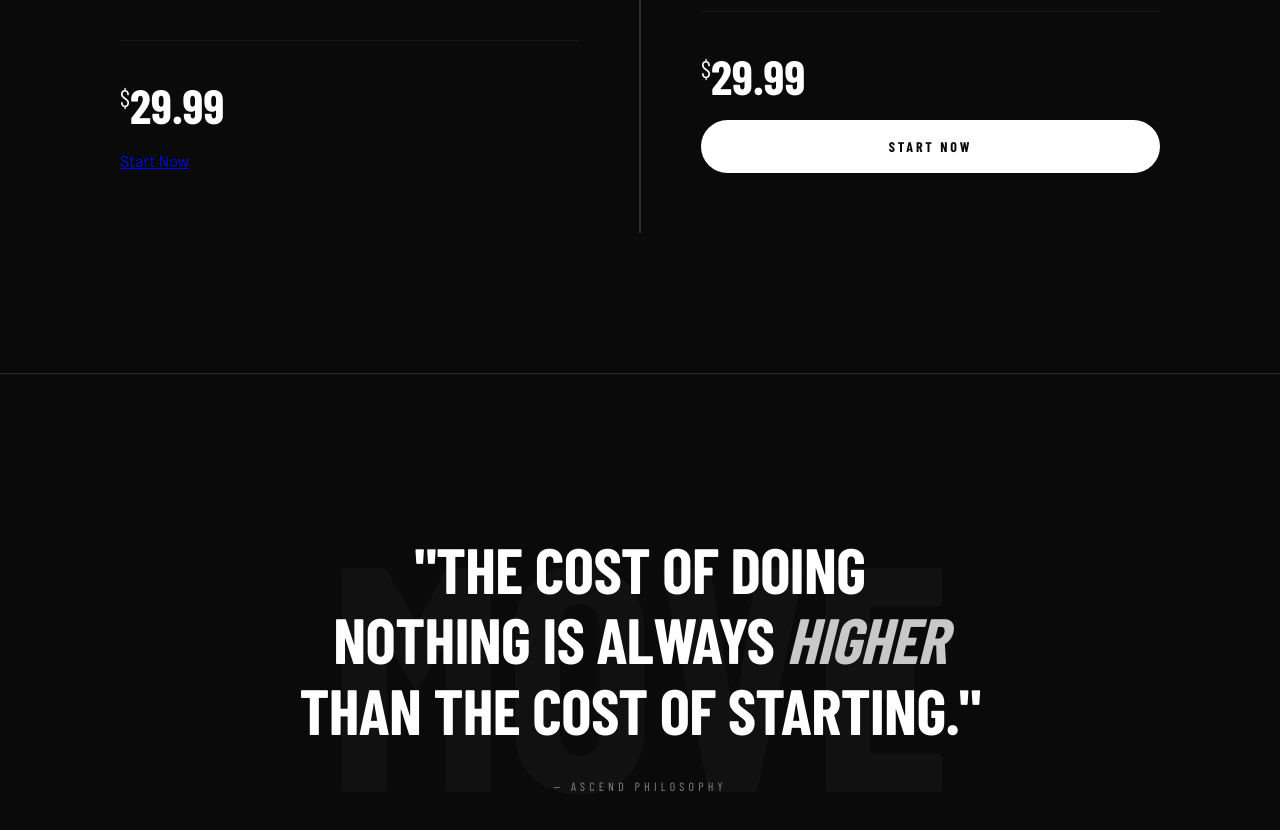
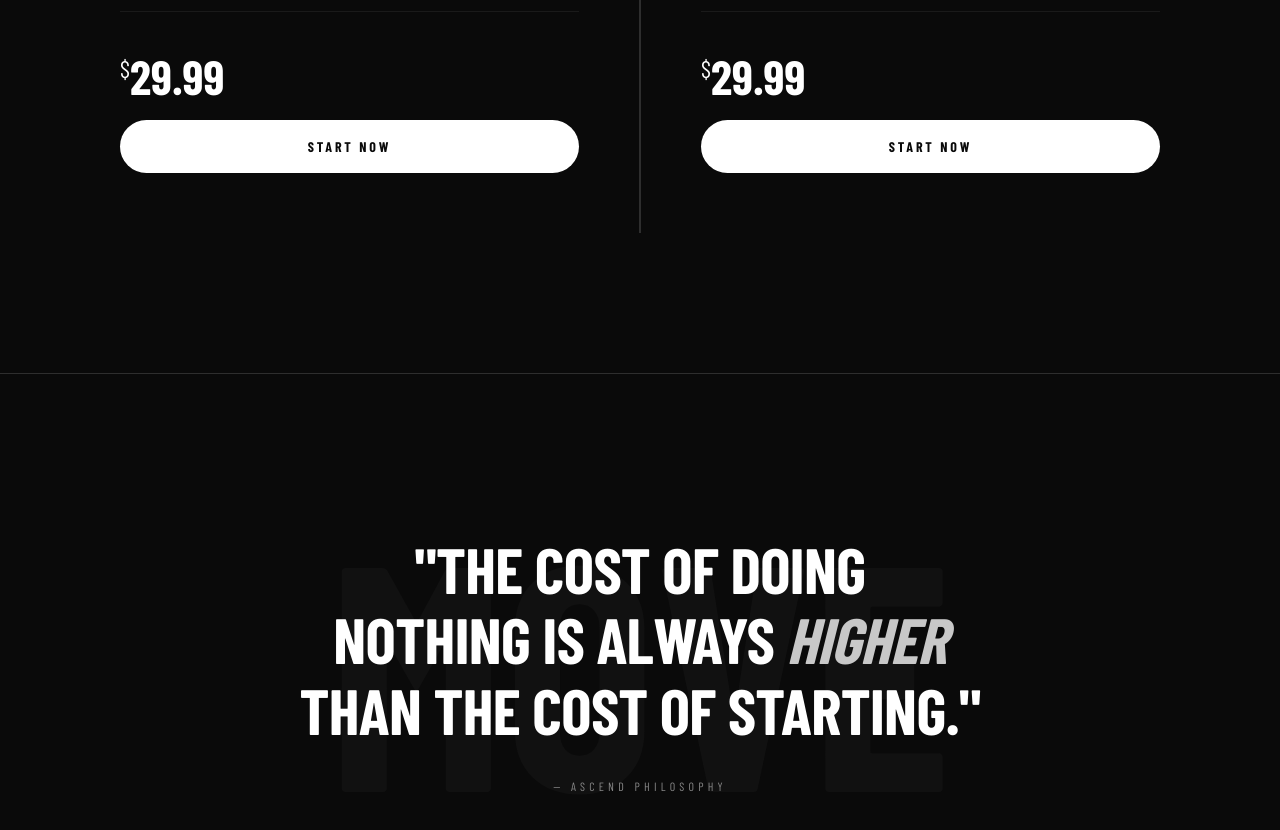
Before and after one commit to StartAscending/AscendCourse, a plain HTML site: page index.html in a window 1280 px wide. Shown: the part 2800-3630 px from the top of the page. Drawn offline with nearby package versions, Linux system fonts and the light colour scheme; a web font is replaced by a local one.

Commit message:
Update index.html

```diff
--- a/index.html
+++ b/index.html
@@ -776,7 +776,7 @@
       <div class="product-footer">
         <div class="product-price"><sup>$</sup>29.99</div>
         <!-- PRODUCT 1 PAYMENT LINK — replace # with your payment gateway URL -->
-        <a href="https://www.paypal.com/ncp/payment/B46ZPZPHB4Q6C">Start Now</a>
+        <a href="https://www.paypal.com/ncp/payment/B46ZPZPHB4Q6C" class="btn-buy">Start Now</a>
       </div>
     </div>
 
```
